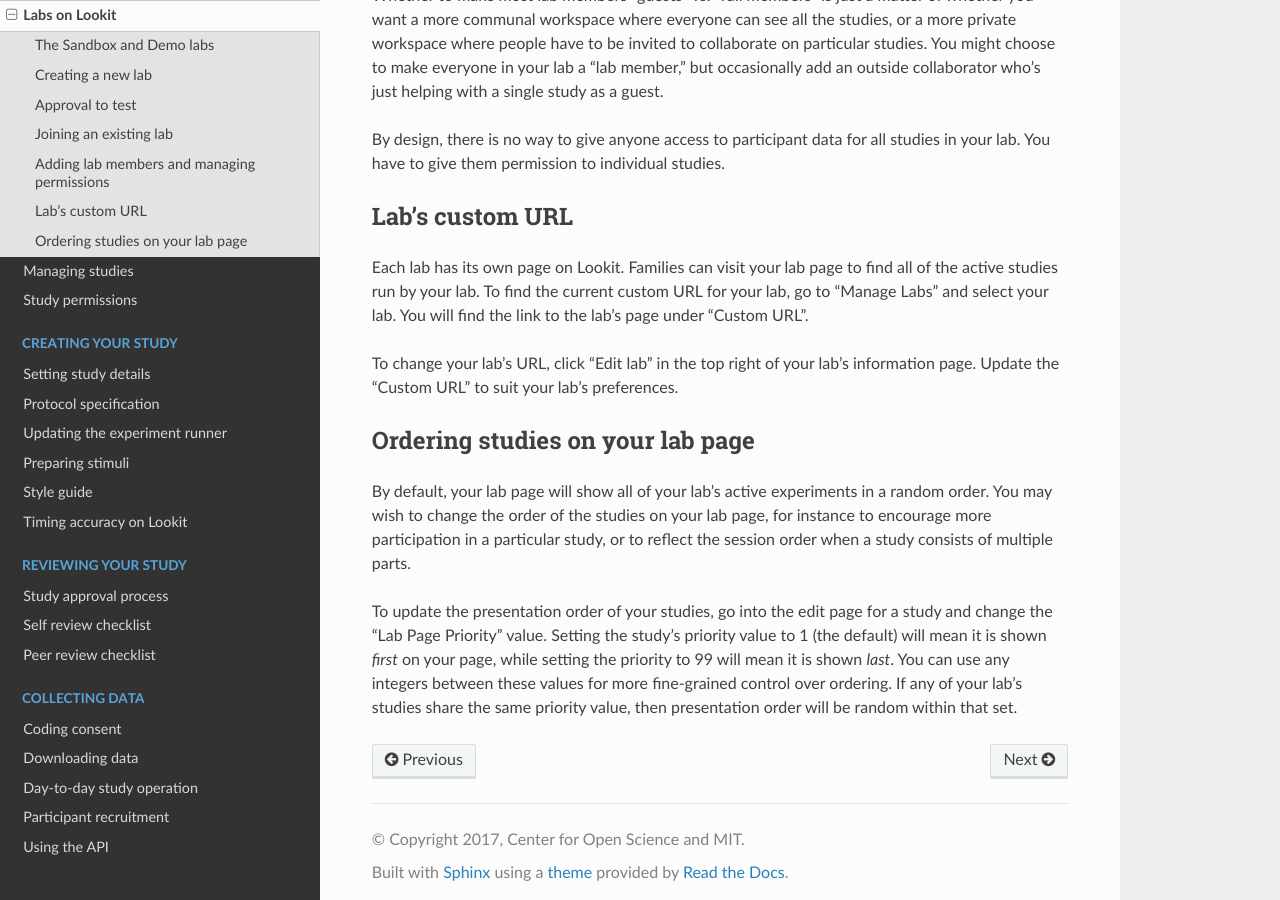
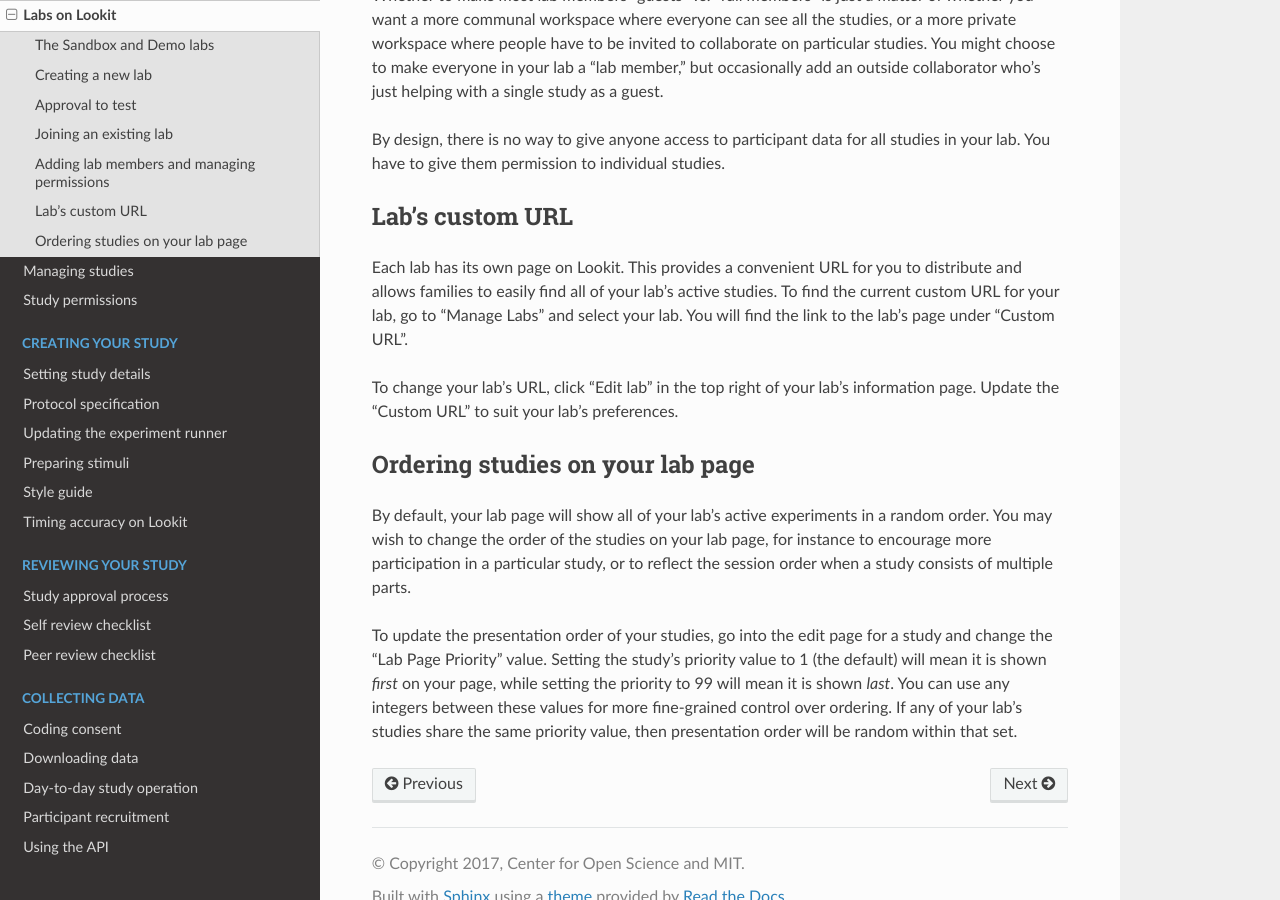
Before and after one commit to lookit/lookit-docs, a Sphinx documentation site: the page built from docs/source/researchers-manage-org.rst, in a window 1280 px wide and 900 px high, scrolled down 3587 px. Built offline with Sphinx 7.4.7 and the Read the Docs theme 2.0.0, drawn with Linux system fonts in a browser that asks for light colours.

Commit message:
one more suggested edit to lab custom URL section

```diff
--- a/docs/source/researchers-manage-org.rst
+++ b/docs/source/researchers-manage-org.rst
@@ -88,7 +88,7 @@ By design, there is no way to give anyone access to participant data for all stu
 Lab's custom URL
 --------------------------------------------------------
 
-Each lab has its own page on Lookit. Families can visit your lab page to find all of the active studies run by your lab. To find the current custom URL for your lab, go to "Manage Labs" and select your lab. You will find the link to the lab's page under "Custom URL".
+Each lab has its own page on Lookit. This provides a convenient URL for you to distribute and allows families to easily find all of your lab's active studies. To find the current custom URL for your lab, go to "Manage Labs" and select your lab. You will find the link to the lab's page under "Custom URL".
 
 To change your lab's URL, click "Edit lab" in the top right of your lab's information page. Update the "Custom URL" to suit your lab's preferences.
 
```
